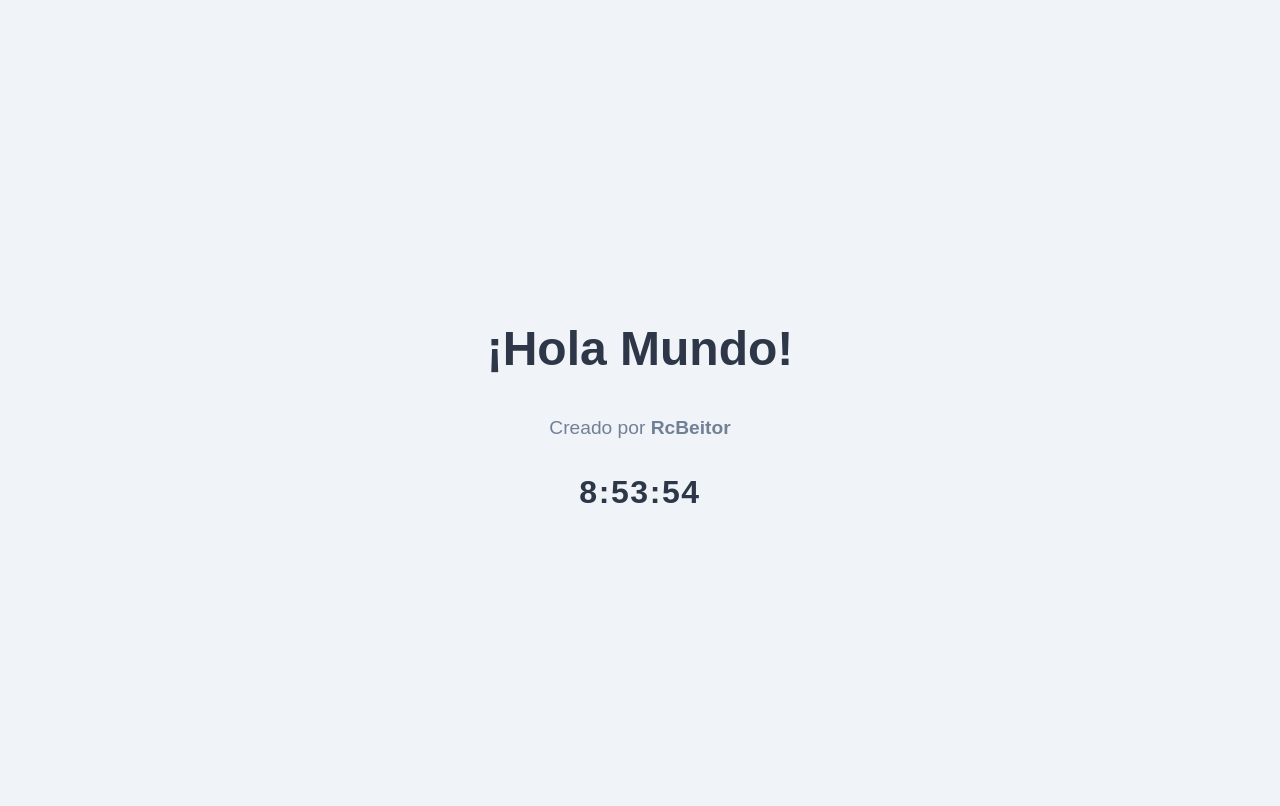
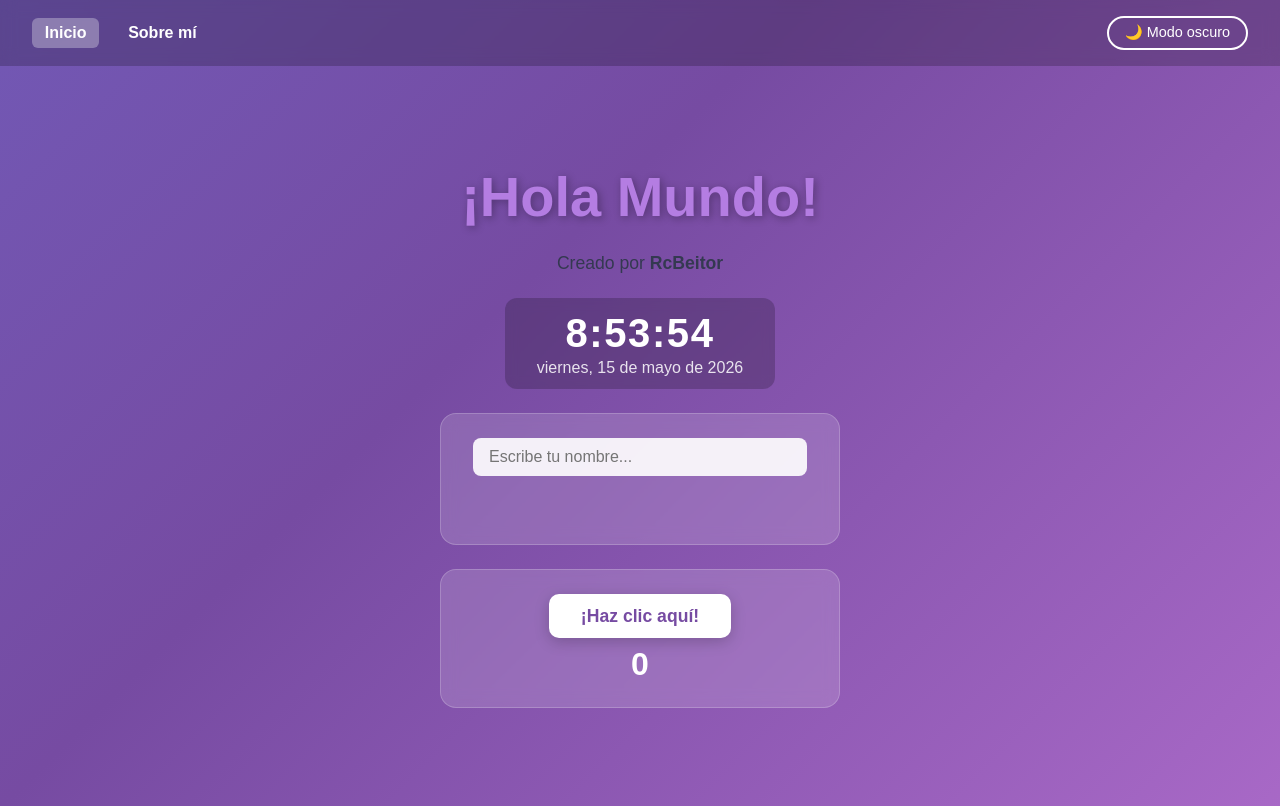
Before and after one commit to RcBeitor/hola-mundo, a plain HTML site: page index.html in a window 1280 px wide. Drawn offline with Linux system fonts and the light colour scheme.

Commit message:
mejoras completas: degradado animado, tema oscuro, fecha, saludo, contador, pagina sobre-mi

```diff
--- /dev/null
+++ b/app.js
@@ -0,0 +1,62 @@
+// Reloj y fecha
+function actualizarFechaHora() {
+    const ahora = new Date();
+    document.getElementById('hora').textContent = ahora.toLocaleTimeString('es-ES');
+    document.getElementById('fecha').textContent = ahora.toLocaleDateString('es-ES', {
+        weekday: 'long', year: 'numeric', month: 'long', day: 'numeric'
+    });
+}
+actualizarFechaHora();
+setInterval(actualizarFechaHora, 1000);
+
+// Color aleatorio del titulo cada segundo
+const colores = ['#ff6b6b', '#ffd93d', '#6bcb77', '#4d96ff', '#ff6bcd', '#ffffff', '#ffb347'];
+let colorIndex = 0;
+setInterval(() => {
+    const titulo = document.getElementById('titulo');
+    if (titulo) {
+        titulo.style.color = colores[colorIndex % colores.length];
+        colorIndex++;
+    }
+}, 1000);
+
+// Saludo personalizado
+const inputNombre = document.getElementById('inputNombre');
+if (inputNombre) {
+    inputNombre.addEventListener('input', () => {
+        const nombre = inputNombre.value.trim();
+        const saludo = document.getElementById('saludo');
+        saludo.textContent = nombre ? `¡Hola, ${nombre}!` : '';
+    });
+}
+
+// Contador de clicks
+let clicks = 0;
+const btnContador = document.getElementById('btnContador');
+if (btnContador) {
+    btnContador.addEventListener('click', () => {
+        clicks++;
+        document.getElementById('contador').textContent = clicks;
+    });
+}
+
+// Tema claro / oscuro
+const btnTema = document.getElementById('btnTema');
+if (btnTema) {
+    const temaGuardado = localStorage.getItem('tema') || 'claro';
+    aplicarTema(temaGuardado);
+
+    btnTema.addEventListener('click', () => {
+        const esOscuro = document.body.classList.contains('oscuro');
+        aplicarTema(esOscuro ? 'claro' : 'oscuro');
+    });
+}
+
+function aplicarTema(tema) {
+    document.body.classList.remove('claro', 'oscuro');
+    document.body.classList.add(tema);
+    localStorage.setItem('tema', tema);
+    if (btnTema) {
+        btnTema.textContent = tema === 'oscuro' ? '☀️ Modo claro' : '🌙 Modo oscuro';
+    }
+}
--- a/index.html
+++ b/index.html
@@ -4,46 +4,36 @@
     <meta charset="UTF-8">
     <meta name="viewport" content="width=device-width, initial-scale=1.0">
     <title>Hola Mundo</title>
-    <style>
-        body {
-            font-family: Arial, sans-serif;
-            display: flex;
-            justify-content: center;
-            align-items: center;
-            height: 100vh;
-            margin: 0;
-            background-color: #f0f4f8;
-            flex-direction: column;
-        }
-        h1 {
-            color: #2d3748;
-            font-size: 3rem;
-        }
-        p {
-            color: #718096;
-            font-size: 1.2rem;
-            margin-top: 0.5rem;
-        }
-        #reloj {
-            color: #2d3748;
-            font-size: 2rem;
-            font-weight: bold;
-            margin-top: 1rem;
-            letter-spacing: 0.1rem;
-        }
-    </style>
+    <link rel="stylesheet" href="style.css">
 </head>
-<body>
-    <h1>¡Hola Mundo!</h1>
-    <p>Creado por <strong>RcBeitor</strong></p>
-    <div id="reloj"></div>
-    <script>
-        function actualizarReloj() {
-            const ahora = new Date();
-            document.getElementById('reloj').textContent = ahora.toLocaleTimeString('es-ES');
-        }
-        actualizarReloj();
-        setInterval(actualizarReloj, 1000);
-    </script>
+<body class="claro">
+
+    <nav>
+        <a href="index.html" class="activo">Inicio</a>
+        <a href="sobre-mi.html">Sobre mí</a>
+        <button id="btnTema">🌙 Modo oscuro</button>
+    </nav>
+
+    <main>
+        <h1 id="titulo">¡Hola Mundo!</h1>
+        <p class="subtitulo">Creado por <strong>RcBeitor</strong></p>
+
+        <div id="fechaHora">
+            <div id="hora"></div>
+            <div id="fecha"></div>
+        </div>
+
+        <div class="tarjeta">
+            <input type="text" id="inputNombre" placeholder="Escribe tu nombre..." maxlength="30">
+            <h2 id="saludo"></h2>
+        </div>
+
+        <div class="tarjeta">
+            <button id="btnContador">¡Haz clic aquí!</button>
+            <span id="contador">0</span>
+        </div>
+    </main>
+
+    <script src="app.js"></script>
 </body>
 </html>
--- /dev/null
+++ b/style.css
@@ -0,0 +1,210 @@
+* {
+    margin: 0;
+    padding: 0;
+    box-sizing: border-box;
+}
+
+body {
+    font-family: Arial, sans-serif;
+    min-height: 100vh;
+    transition: background 0.4s, color 0.4s;
+}
+
+/* TEMA CLARO */
+body.claro {
+    background: linear-gradient(135deg, #667eea, #764ba2, #f093fb);
+    background-size: 300% 300%;
+    animation: gradiente 8s ease infinite;
+    color: #2d3748;
+}
+
+/* TEMA OSCURO */
+body.oscuro {
+    background: linear-gradient(135deg, #0f0c29, #302b63, #24243e);
+    background-size: 300% 300%;
+    animation: gradiente 8s ease infinite;
+    color: #e2e8f0;
+}
+
+@keyframes gradiente {
+    0%   { background-position: 0% 50%; }
+    50%  { background-position: 100% 50%; }
+    100% { background-position: 0% 50%; }
+}
+
+/* NAVEGACION */
+nav {
+    display: flex;
+    align-items: center;
+    gap: 1rem;
+    padding: 1rem 2rem;
+    background: rgba(0, 0, 0, 0.2);
+    backdrop-filter: blur(8px);
+}
+
+nav a {
+    color: white;
+    text-decoration: none;
+    font-size: 1rem;
+    font-weight: bold;
+    padding: 0.4rem 0.8rem;
+    border-radius: 6px;
+    transition: background 0.2s;
+}
+
+nav a:hover {
+    background: rgba(255, 255, 255, 0.2);
+}
+
+nav a.activo {
+    background: rgba(255, 255, 255, 0.3);
+}
+
+#btnTema {
+    margin-left: auto;
+    padding: 0.4rem 1rem;
+    border: 2px solid white;
+    background: transparent;
+    color: white;
+    border-radius: 20px;
+    cursor: pointer;
+    font-size: 0.9rem;
+    transition: background 0.2s;
+}
+
+#btnTema:hover {
+    background: rgba(255, 255, 255, 0.2);
+}
+
+/* CONTENIDO PRINCIPAL */
+main {
+    display: flex;
+    flex-direction: column;
+    align-items: center;
+    justify-content: center;
+    min-height: calc(100vh - 60px);
+    gap: 1.5rem;
+    padding: 2rem;
+}
+
+h1 {
+    font-size: 3.5rem;
+    text-shadow: 2px 2px 8px rgba(0,0,0,0.3);
+    transition: color 0.3s;
+}
+
+.subtitulo {
+    font-size: 1.1rem;
+    opacity: 0.9;
+}
+
+/* FECHA Y HORA */
+#fechaHora {
+    text-align: center;
+    background: rgba(0,0,0,0.2);
+    backdrop-filter: blur(6px);
+    padding: 0.8rem 2rem;
+    border-radius: 12px;
+    color: white;
+}
+
+#hora {
+    font-size: 2.5rem;
+    font-weight: bold;
+    letter-spacing: 0.1rem;
+}
+
+#fecha {
+    font-size: 1rem;
+    opacity: 0.85;
+    margin-top: 0.2rem;
+}
+
+/* TARJETAS */
+.tarjeta {
+    background: rgba(255, 255, 255, 0.15);
+    backdrop-filter: blur(8px);
+    border-radius: 16px;
+    padding: 1.5rem 2rem;
+    width: 100%;
+    max-width: 400px;
+    text-align: center;
+    border: 1px solid rgba(255,255,255,0.2);
+}
+
+.tarjeta input {
+    width: 100%;
+    padding: 0.6rem 1rem;
+    border-radius: 8px;
+    border: none;
+    font-size: 1rem;
+    margin-bottom: 0.8rem;
+    outline: none;
+    background: rgba(255,255,255,0.9);
+    color: #2d3748;
+}
+
+.tarjeta h2 {
+    font-size: 1.3rem;
+    color: white;
+    min-height: 2rem;
+}
+
+/* BOTON CONTADOR */
+#btnContador {
+    padding: 0.7rem 2rem;
+    font-size: 1.1rem;
+    border: none;
+    border-radius: 10px;
+    background: white;
+    color: #764ba2;
+    font-weight: bold;
+    cursor: pointer;
+    transition: transform 0.1s, box-shadow 0.2s;
+    box-shadow: 0 4px 15px rgba(0,0,0,0.2);
+}
+
+#btnContador:active {
+    transform: scale(0.95);
+}
+
+#contador {
+    font-size: 2rem;
+    font-weight: bold;
+    color: white;
+    display: block;
+    margin-top: 0.5rem;
+}
+
+/* PAGINA SOBRE MI */
+.sobre-mi-contenido {
+    max-width: 600px;
+    width: 100%;
+    background: rgba(255,255,255,0.15);
+    backdrop-filter: blur(8px);
+    border-radius: 16px;
+    padding: 2rem;
+    border: 1px solid rgba(255,255,255,0.2);
+    color: white;
+}
+
+.sobre-mi-contenido h2 {
+    font-size: 2rem;
+    margin-bottom: 1rem;
+}
+
+.sobre-mi-contenido p {
+    font-size: 1.1rem;
+    line-height: 1.7;
+    margin-bottom: 0.8rem;
+    opacity: 0.95;
+}
+
+.sobre-mi-contenido .tag {
+    display: inline-block;
+    background: rgba(255,255,255,0.25);
+    padding: 0.3rem 0.8rem;
+    border-radius: 20px;
+    font-size: 0.9rem;
+    margin: 0.2rem;
+}
```
Also changed, not shown: sobre-mi.html (added, +39 -0 lines).
